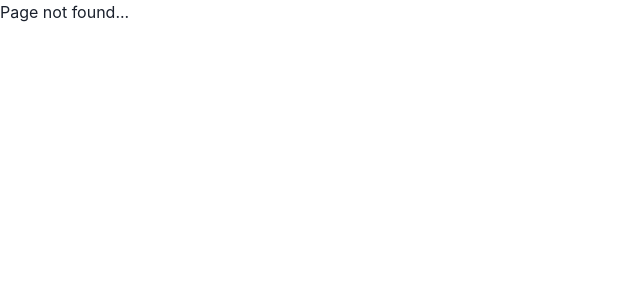
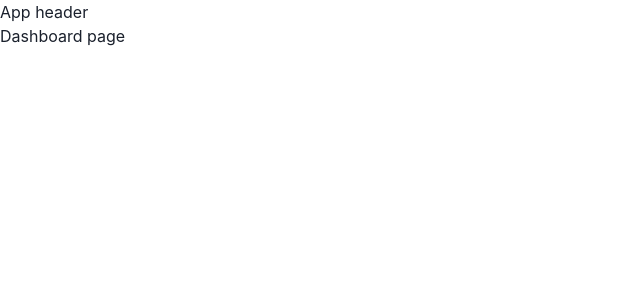
Before and after one commit to georgichichev/rick-and-morty, a React (Vite) app: page /app in a window 1280 px wide. Before the commit this address had no page. Shown: the top 300 px of the page, without its empty margins (0-640 px from the left). Built offline with nearby package versions, Linux system fonts and the light colour scheme.

Commit message:
Add app route and change navigation route on landing page to it

```diff
--- a/src/features/landing/Landing.tsx
+++ b/src/features/landing/Landing.tsx
@@ -21,7 +21,7 @@ export const Landing = () => {
         <Button
           colorScheme="orange"
           rightIcon={<ArrowForwardIcon />}
-          onClick={() => navigate('/asdasd')}
+          onClick={() => navigate('/app')}
         >
           Get Started
         </Button>
--- a/src/routes/index.tsx
+++ b/src/routes/index.tsx
@@ -1,11 +1,27 @@
 import { Landing } from '@/features/landing';
-import { useRoutes } from 'react-router-dom';
+import { Outlet, useRoutes } from 'react-router-dom';
 
+const App = () => {
+  return (
+    <>
+      <div>App header</div>
+      <Outlet />
+    </>
+  );
+};
 export const AppRoutes = () => {
   const commonRoutes = [
     {
       path: '/',
       element: <Landing />,
+    },
+    {
+      path: '/app',
+      element: <App />,
+      children: [
+        { path: 'characters', element: <div>Characters page</div> },
+        { path: '', element: <div>Dashboard page</div> },
+      ],
     },
     { path: '*', element: <div>Page not found...</div> },
   ];
```
